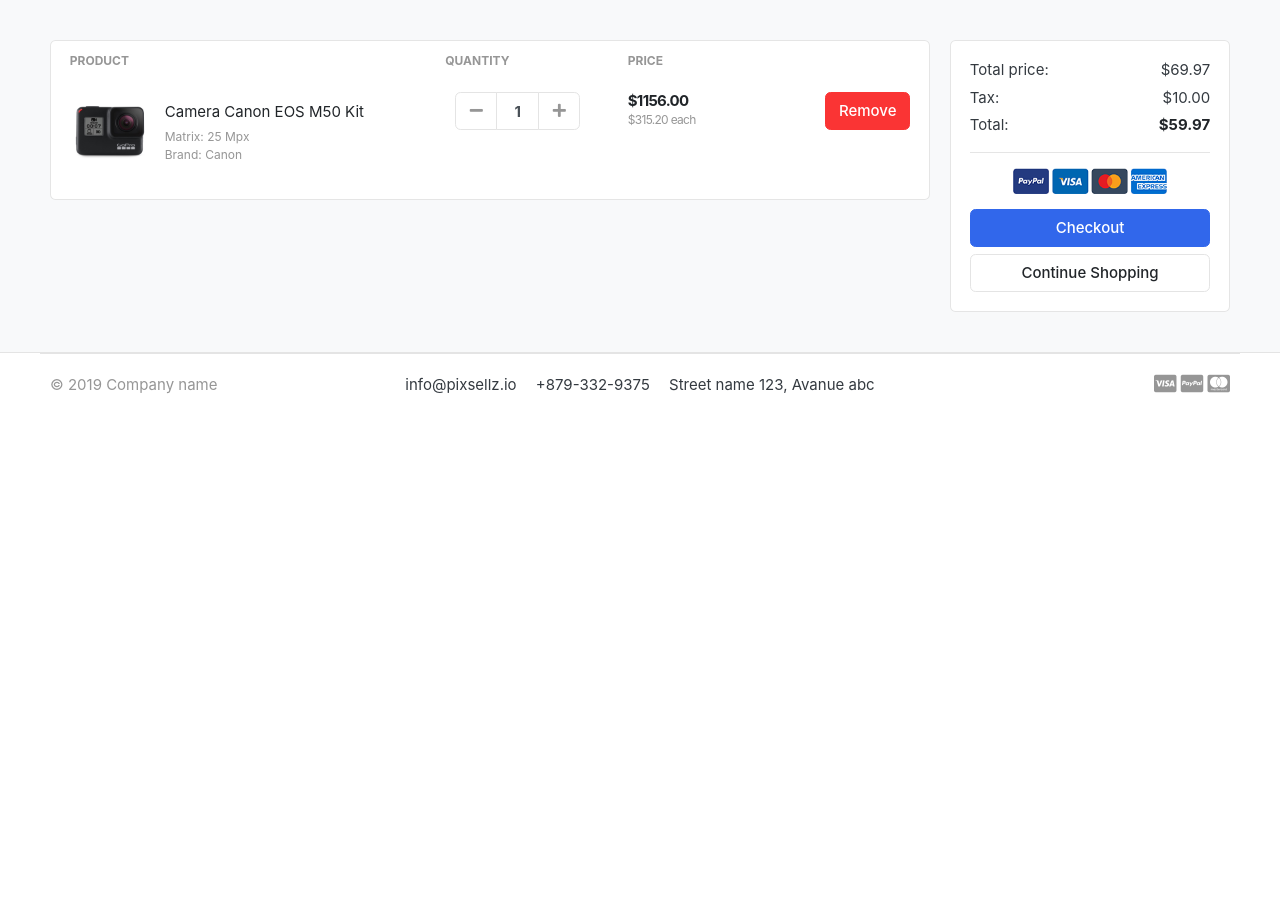
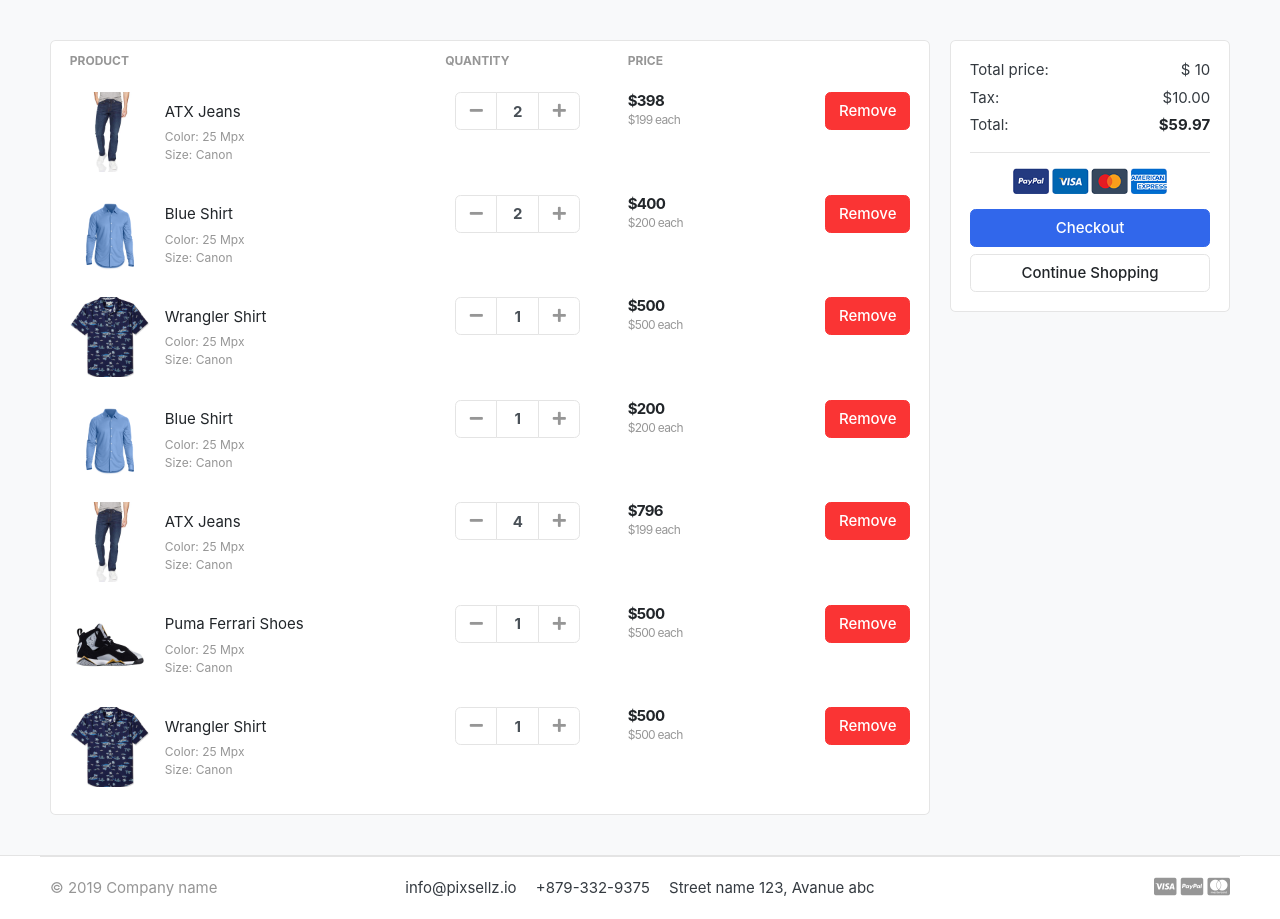
Before and after one commit to nithin-daniel/greatkart-ecommerce, a Django app: template templates/store/cart.html in a window 1280 px wide. Shown: the part 118-1037 px from the top of the page. Before the commit the page ends 512 px from the top, so only its background shows below. Run offline with Django 4.2, Linux system fonts and the light colour scheme; data comes from the database, SQL or seed files in the repository; both versions use the stored data as it was after the commit; the template is opened without the code that fills it: values that come from a table or form of the project are taken from there, most other values are stand-ins (such as "Sample title", 1, 10 or a date in 2020); some libraries are stand-ins or nearby versions; some web fonts are replaced.

Commit message:
total price display adeed

```diff
--- a/carts/models.py
+++ b/carts/models.py
@@ -6,8 +6,7 @@ class Cart(models.Model):
     date_added = models.DateField(auto_now_add=True)
 
 
-    def __str__(self):
-        return self.cart_id
+
 
 
 class CartItem(models.Model):
@@ -16,5 +15,8 @@ class CartItem(models.Model):
     quantity = models.IntegerField()
     is_active = models.BooleanField(default=True)
 
+    def sub_total(self):
+        return self.product.price * self.quantity
+
     def __str__(self):
-        return self.product
+        return self.product.product_name
--- a/templates/store/cart.html
+++ b/templates/store/cart.html
@@ -22,13 +22,15 @@
     </tr>
     </thead>
     <tbody>
+
+        {% for cart_item in cart_items %}
     <tr>
         <td>
             <figure class="itemside align-items-center">
-                <div class="aside"><img src="{% static './images/items/11.jpg' %}" class="img-sm"></div>
+                <div class="aside"><img src="{{ cart_item.product.images.url }}" class="img-sm"></div>
                 <figcaption class="info">
-                    <a href="#" class="title text-dark">Camera Canon EOS M50 Kit</a>
-                    <p class="text-muted small">Matrix: 25 Mpx <br> Brand: Canon</p>
+                    <a href="#" class="title text-dark">{{ cart_item.product.product_name }}</a>
+                    <p class="text-muted small">Color: 25 Mpx <br> Size: Canon</p>
                 </figcaption>
             </figure>
         </td>
@@ -39,24 +41,24 @@
                                 <div class="input-group-prepend">
                                 <button class="btn btn-light" type="button" id="button-plus"> <i class="fa fa-minus"></i> </button>
                                 </div>
-                                <input type="text" class="form-control"  value="1">
+                                <input type="text" class="form-control"  value="{{ cart_item.quantity }}">
                                 <div class="input-group-append">
-                                <button class="btn btn-light" type="button" id="button-minus"> <i class="fa fa-plus"></i> </button>
+                                <a href="{% url 'add_cart' cart_item.product.id %}" class="btn btn-light" type="button" id="button-minus"> <i class="fa fa-plus"></i> </a>
                                 </div>
                             </div> <!-- input-group.// -->
                         </div> <!-- col.// -->
         </td>
         <td>
             <div class="price-wrap">
-                <var class="price">$1156.00</var>
-                <small class="text-muted"> $315.20 each </small>
+                <var class="price">${{ cart_item.sub_total }}</var>
+                <small class="text-muted"> ${{ cart_item.product.price }} each </small>
             </div> <!-- price-wrap .// -->
         </td>
         <td class="text-right">
         <a href="" class="btn btn-danger"> Remove</a>
         </td>
     </tr>
-
+    {% endfor %}
     </tbody>
     </table>
     </div> <!-- card.// -->
@@ -68,7 +70,7 @@
             <div class="card-body">
                 <dl class="dlist-align">
                   <dt>Total price:</dt>
-                  <dd class="text-right">$69.97</dd>
+                  <dd class="text-right">$ {{ total }}</dd>
                 </dl>
                 <dl class="dlist-align">
                   <dt>Tax:</dt>
```
Also changed, not shown: carts/views.py (+25 -14 lines), db.sqlite3.
